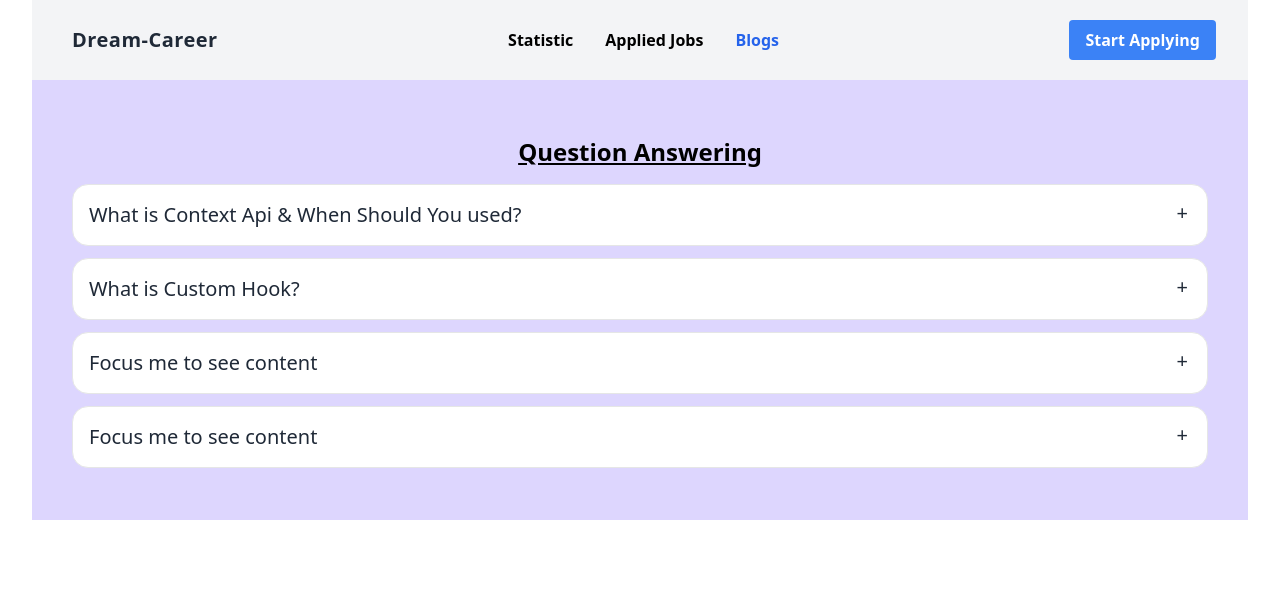
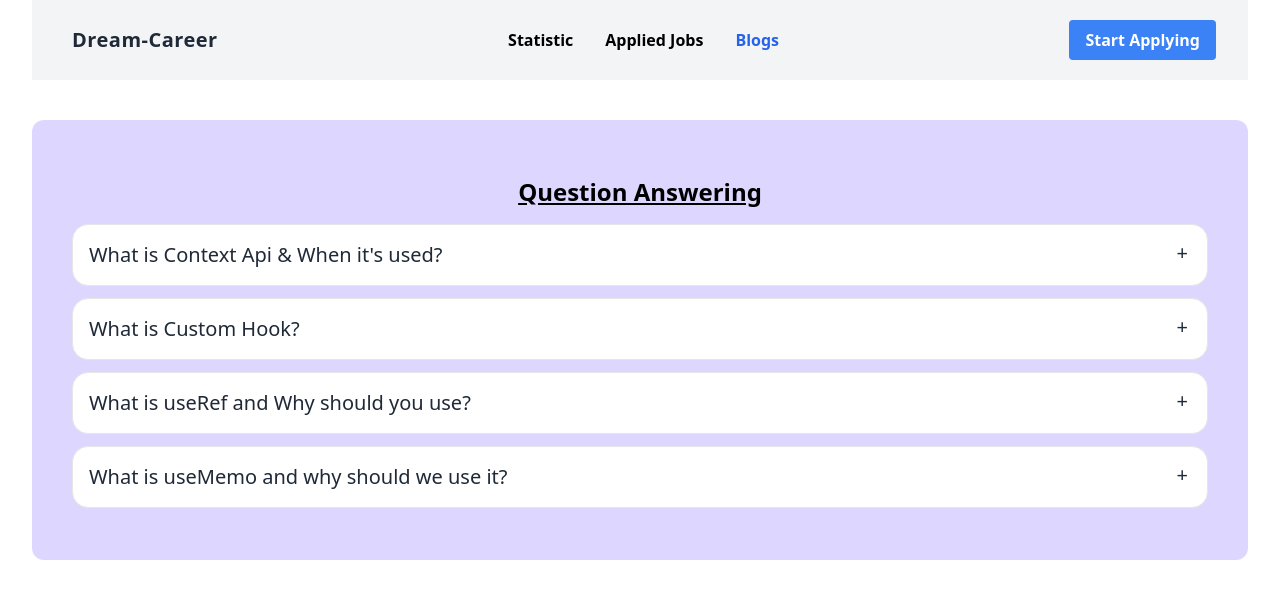
Before and after one commit to SaAbdullah131/DreamCareer_, a React (Vite) app: page /blogs in a window 1280 px wide. Shown: the top 598 px of the page. Built offline with nearby package versions, Linux system fonts and the light colour scheme.

Commit message:
answering question

```diff
--- a/src/component/Blogs/Blogs.jsx
+++ b/src/component/Blogs/Blogs.jsx
@@ -2,14 +2,15 @@ import React from 'react';
 
 const Blogs = () => {
     return (
-        <div className='p-10 bg-violet-200'>
+        <div className='p-10 bg-violet-200 mt-10 rounded-xl'>
             <h1 className='text-black font-bold text-2xl underline text-center p-4'>Question Answering</h1>
             <div tabIndex={0} className="collapse collapse-plus border border-base-300 bg-base-100 rounded-box mb-3">
                 <div className="collapse-title text-xl font-medium">
-                   What is Context Api & When Should You used?
+                   What is Context Api & When it's used?
                 </div>
                 <div className="collapse-content">
-                    <p>tabIndex={0} attribute is necessary to make the div focusable</p>
+                    <p>Context Api is a React Feature that gives us to share data between components without need to pass the data through a chain.The context Api allow to define data at a higher level of component and then make this available to any component when it needs.</p>
+                    <p>When need to share data between multiple component which are not directly connected in the component tree. For this we used Context Api..</p>
                 </div>
             </div>
             <div tabIndex={0} className="collapse collapse-plus border border-base-300 bg-base-100 rounded-box mb-3">
@@ -17,23 +18,23 @@ const Blogs = () => {
                    What is Custom Hook?
                 </div>
                 <div className="collapse-content">
-                    <p>tabIndex={0} attribute is necessary to make the div focusable</p>
+                    <p>Custom hook as like javascript function which is start with the word 'use' and allow you use reuseable logic from component. For Share any logic between component without need to use high-order component trees.</p>
                 </div>
             </div>
             <div tabIndex={0} className="collapse collapse-plus border border-base-300 bg-base-100 rounded-box mb-3">
                 <div className="collapse-title text-xl font-medium">
-                    Focus me to see content
+                    What is useRef and Why should you use?
                 </div>
                 <div className="collapse-content">
-                    <p>tabIndex={0} attribute is necessary to make the div focusable</p>
+                    <p>For Accessing DOM Element use useRef which is reference a DOM Element, and then manipulate it using imperative code.It's way to store and manipulate values across re-renders without triggering.</p>
                 </div>
             </div>
             <div tabIndex={0} className="collapse collapse-plus border border-base-300 bg-base-100 rounded-box mb-3">
                 <div className="collapse-title text-xl font-medium">
-                    Focus me to see content
+                    What is useMemo and why should we use it?
                 </div>
                 <div className="collapse-content">
-                    <p>tabIndex={0} attribute is necessary to make the div focusable</p>
+                    <p>useMemo is react hook which allow to memorize the result of a function call and cache it based on it's dependencies.</p>
                 </div>
             </div>
 
```
